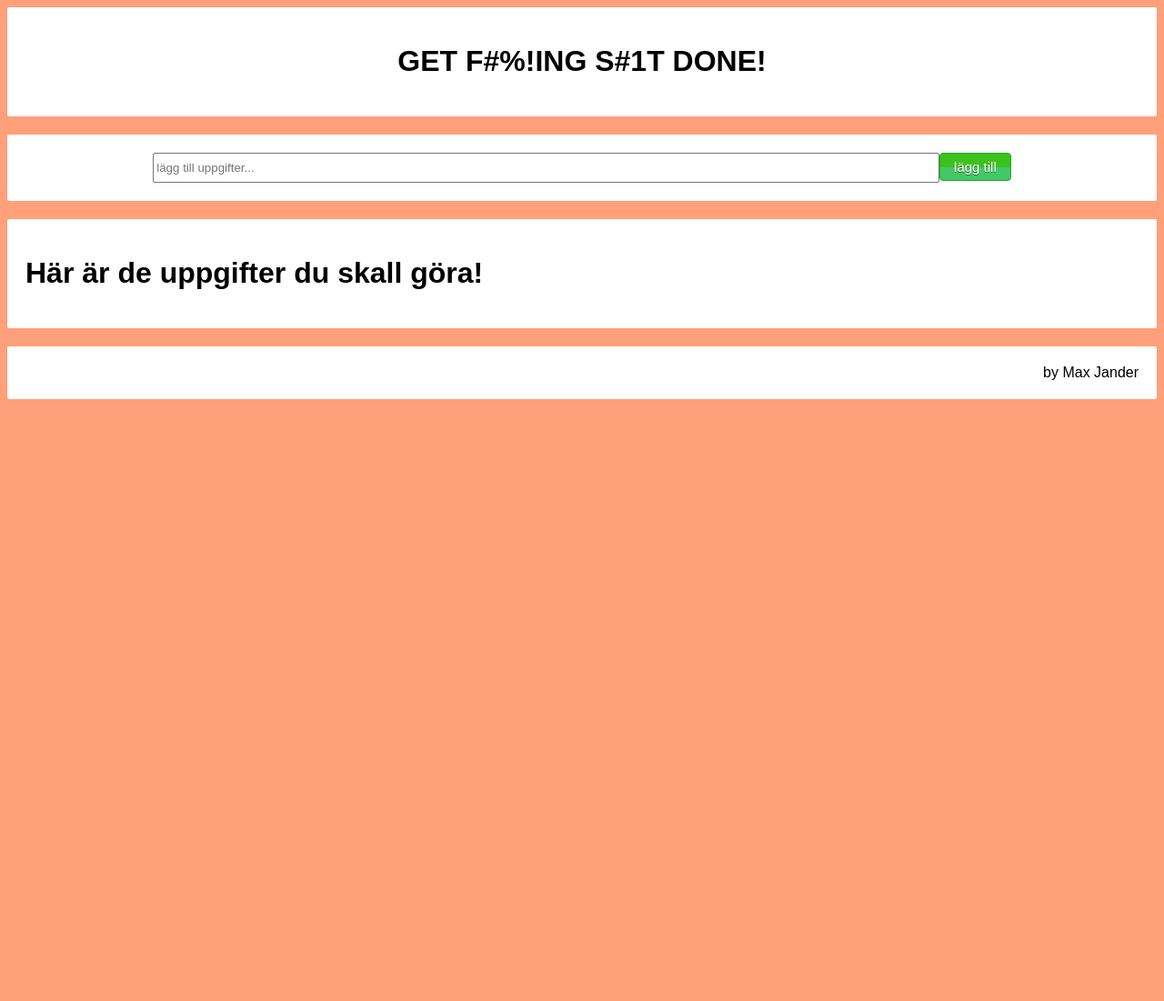
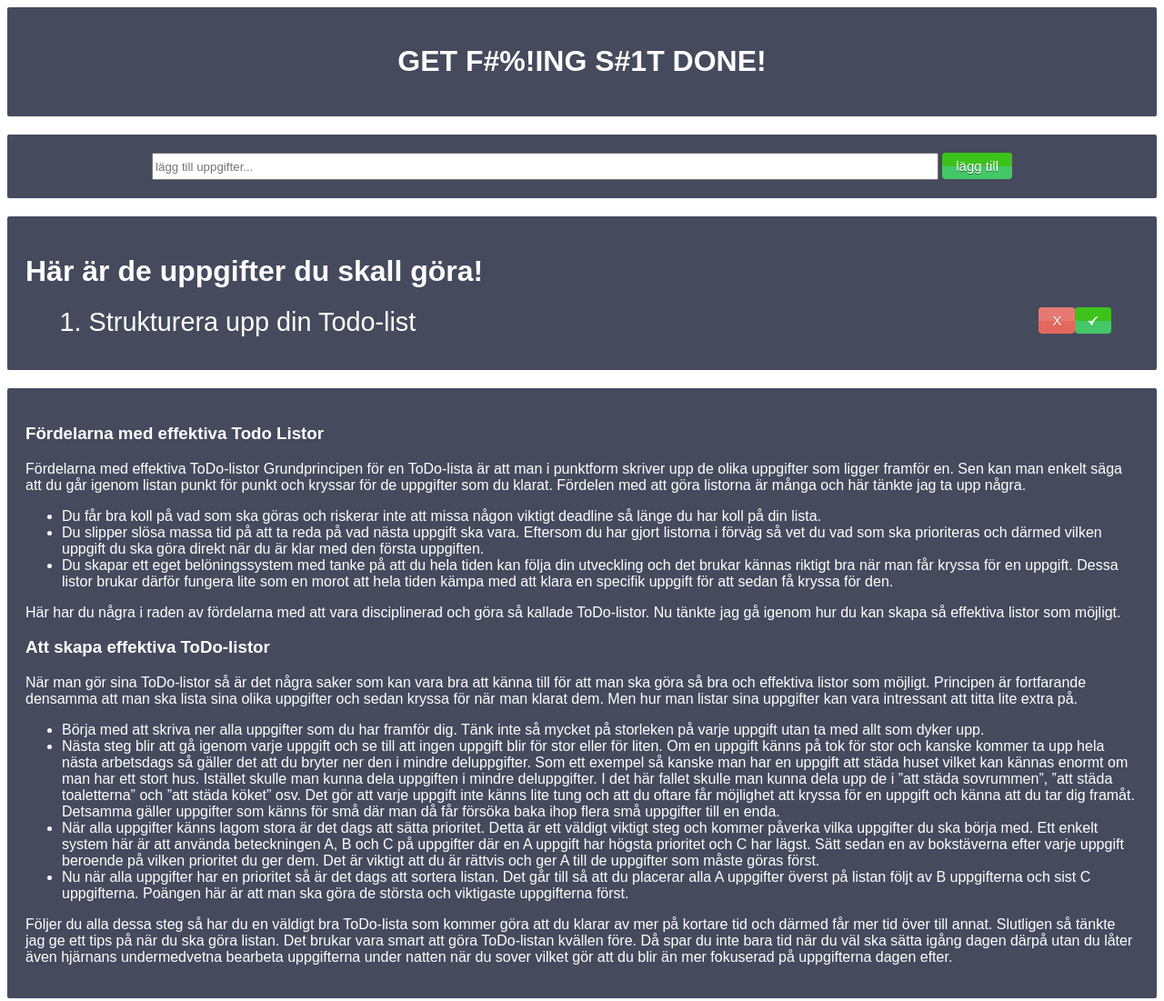
Before and after one commit to maxjander/todo, a plain HTML site: page index.html in a window 1280 px wide. Shown: the top 1101 px of the page at 91% size. Before the commit the page ends 800 px from the top, so only its background shows below. Drawn offline with Linux system fonts and the light colour scheme.

Commit message:
Changed some CSS
And added som todo info

```diff
--- a/css/main.css
+++ b/css/main.css
@@ -1,7 +1,7 @@
 body {
-    background-color: lightsalmon;
     font-family: sans-serif;
-
+    color: white;
+    background: white;
 }
 button{
 
@@ -12,7 +12,7 @@ button{
     	-moz-border-radius:4px;
     	-webkit-border-radius:4px;
     	border-radius:4px;
-    	border:1px solid #ffffff;
+    	border:0px solid #ffffff;
     	display:inline-block;
     	cursor:pointer;
     	color:#ffffff;
@@ -41,23 +41,32 @@ button:active {
 }
 #task {
     width: 70%;
-    height:27px;
+    height:24px;
 
 }
 
 #topl {
     width:calc(100% - 40px);
-    background-color: white;
+    background-color: #454a5d;
     clear:both;
     padding: 20px;
     border-radius: 2px;
     text-align: center;
     margin-bottom: 20px;
 }
+#info {
+    width:calc(100% - 40px);
+    background-color: #454a5d;
+    clear:both;
+    padding: 20px;
+    border-radius: 2px;
+    text-align: left;
+    margin-bottom: 20px;
+}
 
 #topr {
     width:calc(100% - 40px);
-    background-color: white;
+    background-color: #454a5d;
     clear:both;
     padding: 20px;
     border-radius: 2px;
@@ -69,7 +78,7 @@ button:active {
 #header {
     width:calc(100% - 40px);
     min-height:60px;
-    background-color: white;
+    background-color: #454a5d;
     clear: both;
     padding: 20px;
     border-radius: 2px;
@@ -78,7 +87,7 @@ button:active {
 
 #footer {
     width:calc(100% - 40px);
-    background-color: white;
+    background-color: #454a5d;
     clear:both;
     padding: 20px;
     border-radius: 2px;
@@ -88,7 +97,7 @@ button:active {
 
 #attgora {
     width:calc(100% - 40px);
-    background-color: white;
+    background-color: #454a5d;
     display:0 auto;
     clear: both;
     margin: 20px 5px 20px 0px;
@@ -112,7 +121,7 @@ button:active {
 	-moz-border-radius:4px;
 	-webkit-border-radius:4px;
 	border-radius:4px;
-	border:1px solid #18ab29;
+	border:0px solid #18ab29;
 	display:inline-block;
 	cursor:pointer;
 	color:#ffffff;
@@ -136,7 +145,7 @@ button:active {
 .lista, .listaklar {
 width:95%;
 margin:0 auto;
-font-size: 2em;
+font-size: 1.8em;
 }
 
 .listaklar {
--- a/index.html
+++ b/index.html
@@ -11,7 +11,7 @@
                 <h1>GET F#%!ING S#1T DONE!</h1>
             </div>
             <div id="topr">
-            <center>    <input id="task" placeholder="lägg till uppgifter..."><button id="add" class="myButton">lägg till</button></center>
+            <center>    <input id="task" placeholder="lägg till uppgifter...">   <button id="add" class="myButton">lägg till</button></center>
             </div>
 
         <div class="container">
@@ -21,6 +21,37 @@
                 <p id="todos">Här är de uppgifter du skall göra!</p>
             </div>
         </div>
+        <div id="info">
+<h3>Fördelarna med effektiva Todo Listor</h3>
+<p>Fördelarna med effektiva ToDo-listor
+
+Grundprincipen för en ToDo-lista är att man i punktform skriver upp de olika uppgifter som ligger framför en.
+ Sen kan man enkelt säga att du går igenom listan punkt för punkt och kryssar för de uppgifter som du klarat.
+ Fördelen med att göra listorna är många och här tänkte jag ta upp några.</p>
+ <ul>
+     <li>Du får bra koll på vad som ska göras och riskerar inte att missa någon viktigt deadline så länge du har koll på din lista.</li>
+     <li>Du slipper slösa massa tid på att ta reda på vad nästa uppgift ska vara. Eftersom du har gjort listorna i förväg så vet du vad som ska prioriteras och därmed vilken uppgift du ska göra direkt när du är klar med den första uppgiften.</li>
+     <li>Du skapar ett eget belöningssystem med tanke på att du hela tiden kan följa din utveckling och det brukar kännas riktigt bra när man får kryssa för en uppgift. Dessa listor brukar därför fungera lite som en morot att hela tiden kämpa med att klara en specifik uppgift för att sedan få kryssa för den.</li>
+ </ul>
+ <p>
+     Här har du några i raden av fördelarna med att vara disciplinerad och göra så kallade ToDo-listor. Nu tänkte jag gå igenom hur du kan skapa så effektiva listor som möjligt.
+ </p>
+ <h3>Att skapa effektiva ToDo-listor</h3>
+<p>
+    När man gör sina ToDo-listor så är det några saker som kan vara bra att känna till för att man ska göra så bra och effektiva listor som möjligt. Principen är fortfarande densamma att man ska lista sina olika uppgifter och sedan kryssa för när man klarat dem. Men hur man listar sina uppgifter kan vara intressant att titta lite extra på.
+</p>
+ <ul>
+     <li>Börja med att skriva ner alla uppgifter som du har framför dig. Tänk inte så mycket på storleken på varje uppgift utan ta med allt som dyker upp.</li>
+    <li>Nästa steg blir att gå igenom varje uppgift och se till att ingen uppgift blir för stor eller för liten. Om en uppgift känns på tok för stor och kanske kommer ta upp hela nästa arbetsdags så gäller det att du bryter ner den i mindre deluppgifter. Som ett exempel så kanske man har en uppgift att städa huset vilket kan kännas enormt om man har ett stort hus. Istället skulle man kunna dela uppgiften i mindre deluppgifter. I det här fallet skulle man kunna dela upp de i ”att städa sovrummen”, ”att städa toaletterna” och ”att städa köket” osv. Det gör att varje uppgift inte känns lite tung och att du oftare får möjlighet att kryssa för en uppgift och känna att du tar dig framåt. Detsamma gäller uppgifter som känns för små där man då får försöka baka ihop flera små uppgifter till en enda.</li>
+<li>
+    När alla uppgifter känns lagom stora är det dags att sätta prioritet. Detta är ett väldigt viktigt steg och kommer påverka vilka uppgifter du ska börja med. Ett enkelt system här är att använda beteckningen A, B och C på uppgifter där en A uppgift har högsta prioritet och C har lägst. Sätt sedan en av bokstäverna efter varje uppgift beroende på vilken prioritet du ger dem. Det är viktigt att du är rättvis och ger A till de uppgifter som måste göras först.
+</li>
+<li>Nu när alla uppgifter har en prioritet så är det dags att sortera listan. Det går till så att du placerar alla A uppgifter överst på listan följt av B uppgifterna och sist C uppgifterna. Poängen här är att man ska göra de största och viktigaste uppgifterna först.</li>
+ </ul>
+ <p>
+     Följer du alla dessa steg så har du en väldigt bra ToDo-lista som kommer göra att du klarar av mer på kortare tid och därmed får mer tid över till annat. Slutligen så tänkte jag ge ett tips på när du ska göra listan. Det brukar vara smart att göra ToDo-listan kvällen före. Då spar du inte bara tid när du väl ska sätta igång dagen därpå utan du låter även hjärnans undermedvetna bearbeta uppgifterna under natten när du sover vilket gör att du blir än mer fokuserad på uppgifterna dagen efter.
+ </p>
+        </div>
         <div id="footer">
 by Max Jander
         </div>
--- a/js/script.js
+++ b/js/script.js
@@ -1,10 +1,11 @@
 function get_todos() {
-    var todos = [];
+    var todos = ["Strukturera upp din Todo-list",];
     var todos_str = localStorage.getItem('todo');
 
     if (todos_str !== null) {
         todos = JSON.parse(todos_str);
     }
+   // todos.push("Strukturera upp din Todo-list");
     return todos;
 }
 function get_done(){
@@ -77,15 +78,15 @@ function show() {
     for(var i=0; i<todos.length; i++) {
         html += '<li class="lista"> <span id="ID_';
         html += i +'">' + todos[i] + '</span><button class="markAsDone" id="';
-        html += i  + '">done</button>' + '<button class="remove" id="';
-        html += i  + '">delete</button></li>';
+        html += i  + '"><img src="gfx/check.png" width="10"></button>' + '<button class="remove" id="';
+        html += i  + '">X</button></li>';
     }
     html += '</ol>';
 
     html += '<ul>';
    for( i=0; i < done.length; i++) {
         html += '<li class="listaklar">' + done[i] + '<button class="removeDone" id="';
-        html += i  + '">delete</button></li>';
+        html += i  + '">X</button></li>';
    }
     html += '</ul>';
     document.getElementById('todos').innerHTML = html;
```
Also changed, not shown: gfx/check.png (added).
